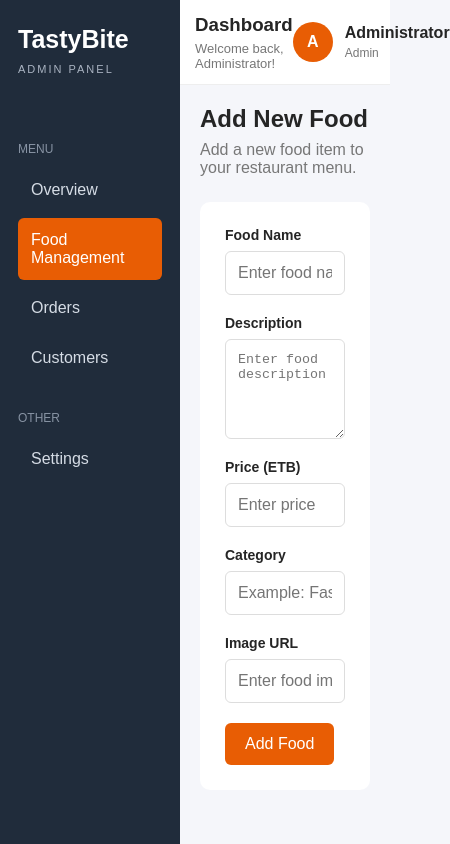
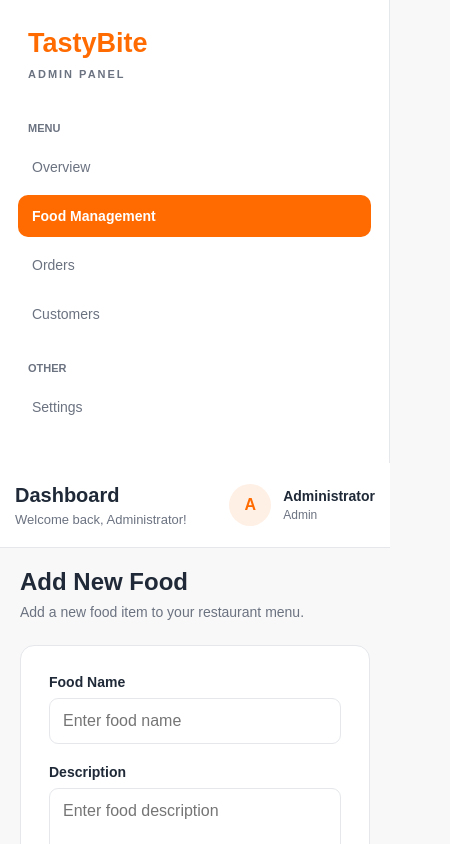
Before and after one commit to Dave24-kal/TastyBite_FullStack, a React (Vite) app in the folder admin-dashboard/: page /foods/add in a window 390 px wide. Shown: the top 844 px of the page, 450 px wide, since content can reach past the window. Built offline with nearby package versions, Linux system fonts and the light colour scheme.

Commit message:
new thing added

```diff
--- a/admin-dashboard/src/App.css
+++ b/admin-dashboard/src/App.css
@@ -1,41 +1,42 @@
-#root {
-  min-height: 100vh;
-}
+/* Main application layout */
 
 .app-layout {
   display: flex;
   min-height: 100vh;
 }
 
+.main-area {
+  flex: 1;
+  min-width: 0;
+}
+
 /* Sidebar */
 
 .sidebar {
   width: 250px;
-  background: #202c3b;
-  color: white;
-  padding: 25px 18px;
+  min-height: 100vh;
+  background: var(--white);
+  border-right: 1px solid var(--border);
+  padding: 28px 18px;
   flex-shrink: 0;
 }
 
 .sidebar-brand {
-  margin-bottom: 40px;
+  margin-bottom: 45px;
+  padding-left: 10px;
 }
 
 .sidebar-brand h2 {
-  font-size: 25px;
+  color: var(--primary);
+  font-size: 27px;
   margin-bottom: 5px;
 }
 
 .sidebar-brand span {
+  color: var(--text-secondary);
   font-size: 11px;
-  color: #aab4c2;
   letter-spacing: 2px;
-}
-
-.nav-heading {
-  color: #8793a3;
-  font-size: 12px;
-  margin: 25px 0 12px;
+  font-weight: bold;
 }
 
 .sidebar-nav {
@@ -43,45 +44,54 @@
   flex-direction: column;
 }
 
-.nav-link {
-  color: #d5dce5;
-  text-decoration: none;
-  padding: 13px;
-  border-radius: 6px;
-  margin-bottom: 6px;
+.nav-heading {
+  color: var(--text-secondary);
+  font-size: 11px;
+  font-weight: bold;
+  margin: 20px 10px 12px;
 }
 
-.nav-link:hover,
-.nav-link.active {
-  background: #e85d04;
-  color: white;
+.nav-link {
+  display: block;
+  color: var(--text-secondary);
+  text-decoration: none;
+  padding: 13px 14px;
+  border-radius: 10px;
+  margin-bottom: 7px;
+  font-size: 14px;
+  transition: 0.2s;
 }
 
-/* Main area */
+.nav-link:hover {
+  background: var(--primary-soft);
+  color: var(--primary);
+}
 
-.main-area {
-  flex: 1;
-  min-width: 0;
+.nav-link.active {
+  background: var(--primary);
+  color: var(--white);
+  font-weight: bold;
 }
 
 /* Header */
 
 .top-header {
-  height: 85px;
-  background: white;
+  min-height: 85px;
+  background: var(--white);
   padding: 15px 30px;
   display: flex;
   align-items: center;
   justify-content: space-between;
-  border-bottom: 1px solid #eeeeee;
+  border-bottom: 1px solid var(--border);
 }
 
 .top-header h3 {
+  font-size: 20px;
   margin-bottom: 5px;
 }
 
 .top-header p {
-  color: #777777;
+  color: var(--text-secondary);
   font-size: 13px;
 }
 
@@ -96,24 +106,28 @@
   display: block;
 }
 
+.admin-profile strong {
+  font-size: 14px;
+}
+
 .admin-profile span {
   font-size: 12px;
-  color: #777777;
+  color: var(--text-secondary);
   margin-top: 4px;
 }
 
 .admin-avatar {
-  width: 40px;
-  height: 40px;
-  background: #e85d04;
-  color: white;
+  width: 42px;
+  height: 42px;
+  background: var(--primary-soft);
+  color: var(--primary);
   border-radius: 50%;
   display: grid;
   place-items: center;
   font-weight: bold;
 }
 
-/* Dashboard */
+/* Dashboard content */
 
 .dashboard-content {
   padding: 30px;
@@ -124,12 +138,16 @@
 }
 
 .page-heading h2 {
+  font-size: 24px;
   margin-bottom: 8px;
 }
 
 .page-heading p {
-  color: #777777;
+  color: var(--text-secondary);
+  font-size: 14px;
 }
+
+/* Statistics cards */
 
 .stats-grid {
   display: grid;
@@ -138,38 +156,153 @@
 }
 
 .stat-card {
-  background: white;
+  background: var(--white);
   padding: 25px;
-  border-radius: 10px;
-  box-shadow: 0 2px 10px rgba(0, 0, 0, 0.04);
+  border-radius: 14px;
+  border: 1px solid var(--border);
+  box-shadow: 0 3px 12px rgba(0, 0, 0, 0.03);
 }
 
 .stat-card span {
-  color: #777777;
+  color: var(--text-secondary);
   font-size: 14px;
 }
 
 .stat-card h2 {
   font-size: 30px;
+  color: var(--primary);
   margin: 15px 0 8px;
 }
 
 .stat-card p {
   font-size: 12px;
-  color: #888888;
+  color: var(--text-secondary);
 }
 
-/* Smaller screens */
+/* Tables */
 
-@media (max-width: 1000px) {
+.recent-orders {
+  background: var(--white);
+  margin-top: 30px;
+  padding: 25px;
+  border-radius: 14px;
+  border: 1px solid var(--border);
+  overflow-x: auto;
+}
+
+.recent-orders h2 {
+  font-size: 18px;
+  margin-bottom: 20px;
+}
+
+.recent-orders table {
+  width: 100%;
+  border-collapse: collapse;
+  text-align: left;
+  min-width: 550px;
+}
+
+.recent-orders th,
+.recent-orders td {
+  padding: 15px;
+  border-bottom: 1px solid var(--border);
+  font-size: 14px;
+}
+
+.recent-orders th {
+  color: var(--text-secondary);
+  background: #FAFAFA;
+  font-weight: 600;
+}
+
+.recent-orders td {
+  color: var(--text-primary);
+}
+
+/* Buttons */
+
+.add-food-button,
+.submit-button {
+  display: inline-block;
+  background: var(--primary);
+  color: var(--white);
+  padding: 12px 20px;
+  border-radius: 10px;
+  border: none;
+  text-decoration: none;
+  font-size: 14px;
+  font-weight: bold;
+  transition: 0.2s;
+}
+
+.add-food-button:hover,
+.submit-button:hover {
+  background: var(--primary-light);
+}
+
+/* Food form */
+
+.food-form {
+  background: var(--white);
+  padding: 28px;
+  border-radius: 14px;
+  border: 1px solid var(--border);
+  max-width: 700px;
+}
+
+.form-group {
+  display: flex;
+  flex-direction: column;
+  margin-bottom: 20px;
+}
+
+.form-group label {
+  margin-bottom: 8px;
+  font-weight: 600;
+  font-size: 14px;
+}
+
+.form-group input,
+.form-group textarea {
+  padding: 13px;
+  border: 1px solid var(--border);
+  border-radius: 9px;
+  outline: none;
+  color: var(--text-primary);
+  background: var(--white);
+}
+
+.form-group input:focus,
+.form-group textarea:focus {
+  border-color: var(--primary);
+  box-shadow: 0 0 0 3px rgba(255, 107, 0, 0.1);
+}
+
+.form-group textarea {
+  min-height: 100px;
+  resize: vertical;
+}
+
+/* Responsive layout */
+
+@media (max-width: 1100px) {
   .stats-grid {
     grid-template-columns: repeat(2, minmax(0, 1fr));
   }
 }
 
 @media (max-width: 650px) {
+  .app-layout {
+    flex-direction: column;
+  }
+
   .sidebar {
-    width: 180px;
+    width: 100%;
+    min-height: auto;
+  }
+
+  .sidebar-brand {
+    margin-bottom: 20px;
   }
 
   .top-header {
@@ -184,93 +317,46 @@
     grid-template-columns: 1fr;
   }
 }
-.recent-orders {
-  background: white;
-  margin-top: 30px;
-  padding: 25px;
-  border-radius: 10px;
-  overflow-x: auto;
+/* Order status badges */
+
+.status-badge {
+  display: inline-block;
+  padding: 6px 12px;
+  border-radius: 20px;
+  font-size: 12px;
+  font-weight: 600;
 }
 
-.recent-orders h2 {
-  margin-bottom: 20px;
+.status-pending {
+  background: #FFF0E6;
+  color: #FF6B00;
 }
 
-.recent-orders table {
-  width: 100%;
-  border-collapse: collapse;
-  text-align: left;
+.status-preparing {
+  background: #FFF3CD;
+  color: #856404;
 }
 
-.recent-orders th,
-.recent-orders td {
-  padding: 15px;
-  border-bottom: 1px solid #eeeeee;
-  font-size: 14px;
+.status-delivered {
+  background: #D1FAE5;
+  color: #047857;
 }
 
-.recent-orders th {
-  color: #777777;
-  background: #f9f9f9;
+.status-confirmed {
+  background: #DBEAFE;
+  color: #1D4ED8;
 }
 
-.recent-orders td {
-  color: #444444;
-}
-.nav-link.active {
-  background: #e85d04;
-  color: white;
-}
-.food-form {
-  background: white;
-  padding: 25px;
-  border-radius: 10px;
-  max-width: 700px;
+.status-ready {
+  background: #EDE9FE;
+  color: #6D28D9;
 }
 
-.form-group {
-  display: flex;
-  flex-direction: column;
-  margin-bottom: 20px;
+.status-cancelled {
+  background: #FEE2E2;
+  color: #DC2626;
 }
-
-.form-group label {
-  margin-bottom: 8px;
-  font-weight: bold;
-  font-size: 14px;
+.recent-orders tbody tr:hover {
+  background: #FFF9F5;
+  transition: background 0.2s ease;
 }
-
-.form-group input,
-.form-group textarea {
-  padding: 12px;
-  border: 1px solid #dddddd;
-  border-radius: 6px;
-  outline: none;
-}
-
-.form-group input:focus,
-.form-group textarea:focus {
-  border-color: #e85d04;
-}
-
-.form-group textarea {
-  min-height: 100px;
-  resize: vertical;
-}
-
-.submit-button,
-.add-food-button {
-  background: #e85d04;
-  color: white;
-  border: none;
-  padding: 12px 20px;
-  border-radius: 6px;
-  cursor: pointer;
-  text-decoration: none;
-  display: inline-block;
-}
-
-.submit-button:hover,
-.add-food-button:hover {
-  background: #c94e00;
-}
--- a/admin-dashboard/src/components/RecentOrders.jsx
+++ b/admin-dashboard/src/components/RecentOrders.jsx
@@ -45,7 +45,11 @@ function RecentOrders() {
               <td>{order.customer}</td>
               <td>{order.date}</td>
               <td>{order.amount}</td>
-              <td>{order.status}</td>
+              <td>
+                <span className={`status-badge status-${order.status.toLowerCase()}`}>
+                  {order.status}
+                </span>
+              </td>
             </tr>
           ))}
         </tbody>
--- a/admin-dashboard/src/index.css
+++ b/admin-dashboard/src/index.css
@@ -1,3 +1,17 @@
+:root {
+  --primary: #FF6B00;
+  --primary-light: #FF8A3D;
+  --primary-soft: #FFF0E6;
+
+  --background: #F8F8F8;
+  --text-primary: #1F2937;
+  --text-secondary: #6B7280;
+
+  --white: #FFFFFF;
+  --border: #E5E7EB;
+  --error: #E53935;
+}
+
 * {
   margin: 0;
   padding: 0;
@@ -6,11 +20,21 @@
 
 body {
   font-family: Arial, sans-serif;
-  background: #f5f6fa;
-  color: #252525;
+  background: var(--background);
+  color: var(--text-primary);
 }
 
 button,
-input {
+input,
+textarea,
+select {
   font: inherit;
 }
+
+button {
+  cursor: pointer;
+}
+
+#root {
+  min-height: 100vh;
+}
```
